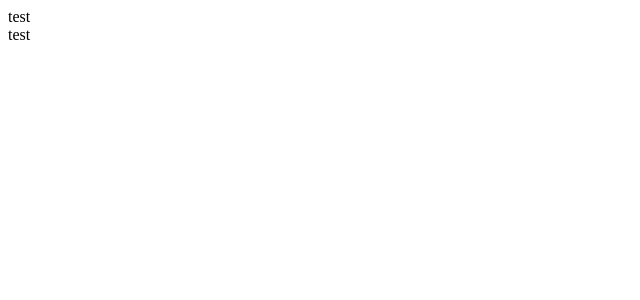
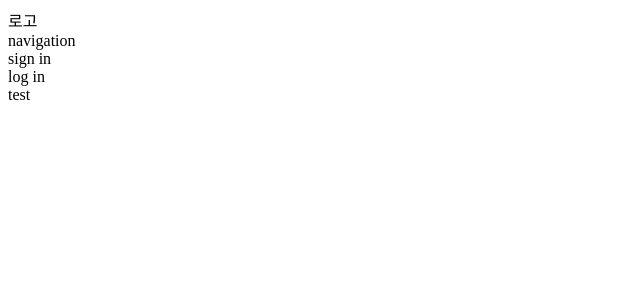
Before and after one commit to lee-tae-eon/family-life-book-frontend, a Next.js app: page / in a window 1280 px wide. Shown: the top 300 px of the page, without its empty margins (0-640 px from the left). Built offline with nearby package versions, Linux system fonts and the light colour scheme.

Commit message:
ADD: main nav

```diff
--- a/src/components/navigation/index.tsx
+++ b/src/components/navigation/index.tsx
@@ -1,5 +1,12 @@
 function Navigation() {
-  return <div className="w-full">test</div>;
+  return (
+    <div className="w-full">
+      <div>로고</div>
+      <div>navigation</div>
+      <div>sign in</div>
+      <div>log in</div>
+    </div>
+  );
 }
 
 export default Navigation;
```
